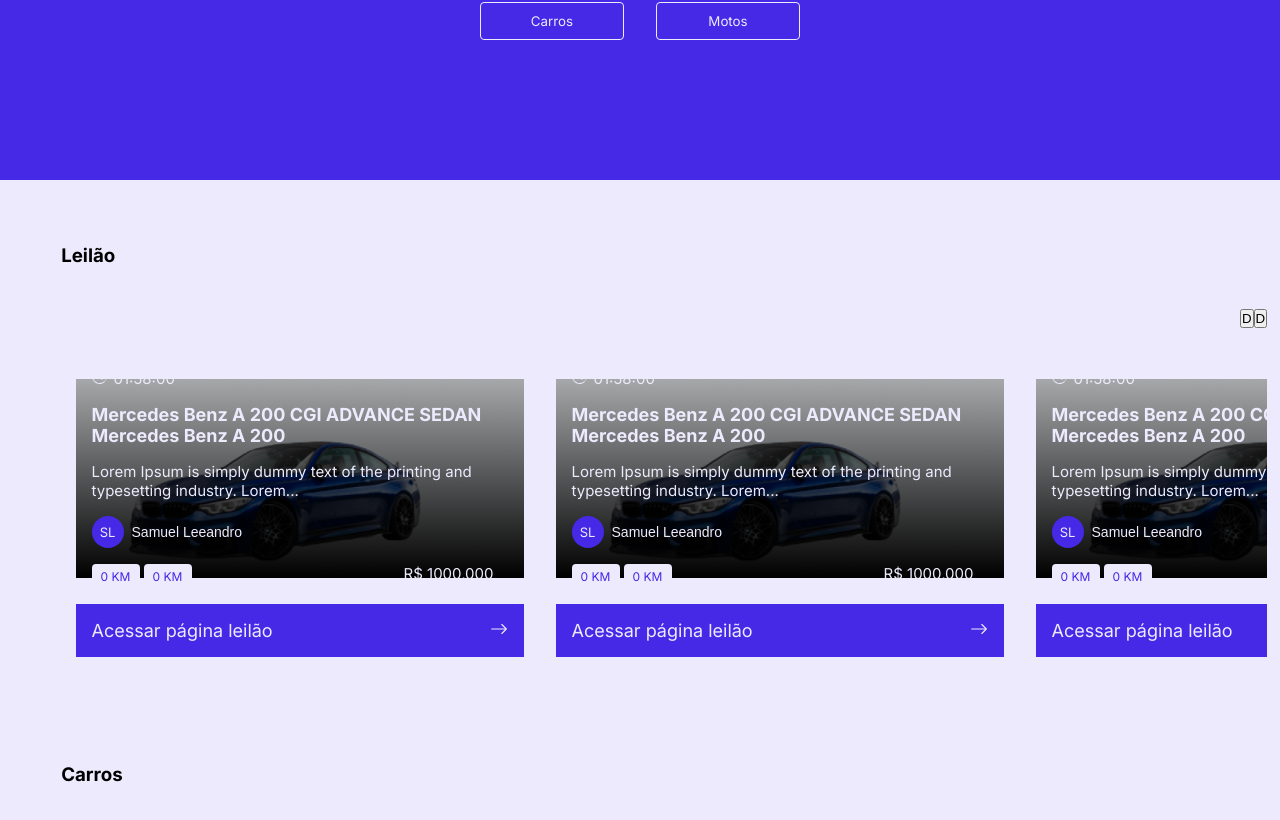
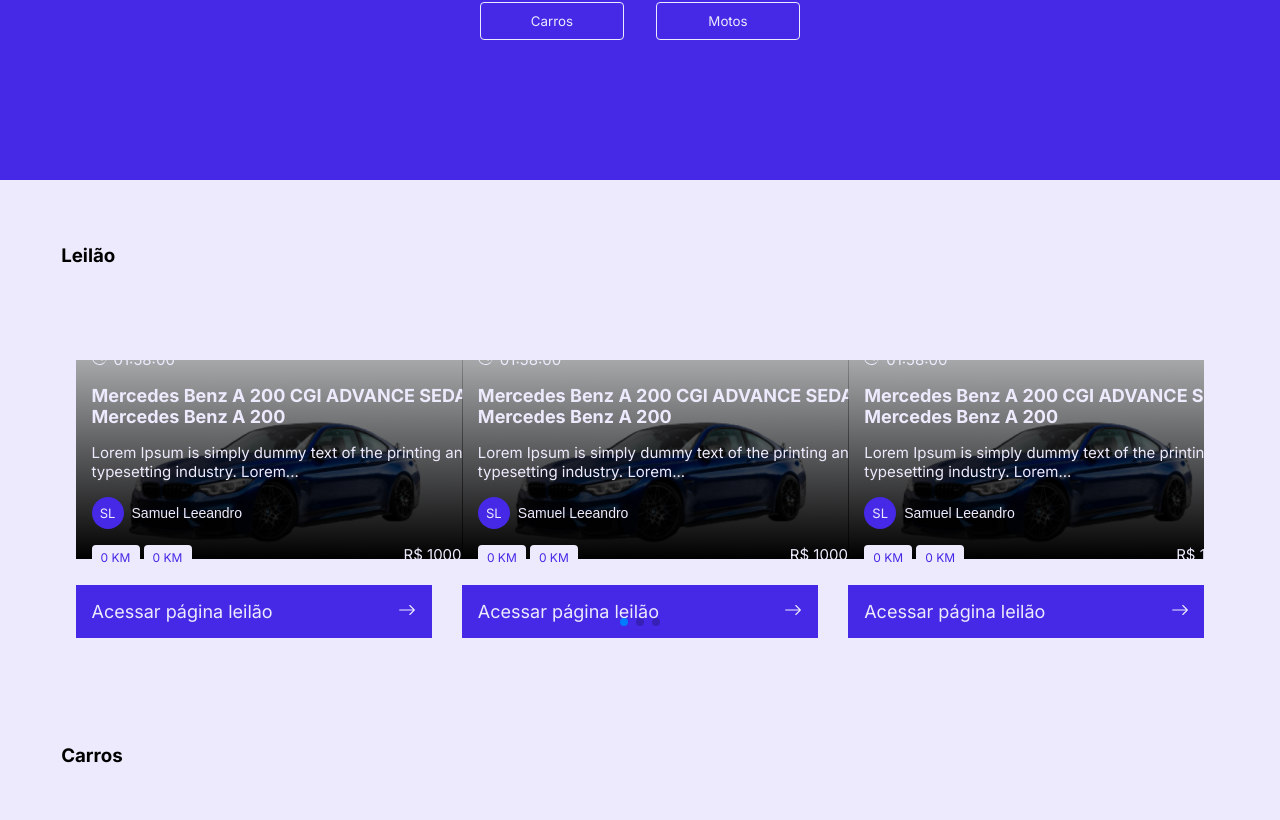
Before and after one commit to projeto-final-m6-kenzie/frontend-motorshop, a React (Create React App) app: page / in a window 1280 px wide. Shown: the part 360-1180 px from the top of the page. Built offline with nearby package versions, Linux system fonts and the light colour scheme.

Commit message:
feat: carrocel in Leilão

```diff
--- a/package.json
+++ b/package.json
@@ -11,6 +11,7 @@
     "@types/node": "^16.7.13",
     "@types/react": "^18.0.0",
     "@types/react-dom": "^18.0.0",
+    "@types/swiper": "^6.0.0",
     "axios": "^1.3.3",
     "react": "^18.2.0",
     "react-dom": "^18.2.0",
@@ -20,6 +21,7 @@
     "react-router-dom": "^6.8.1",
     "react-scripts": "5.0.1",
     "styled-components": "^5.3.6",
+    "swiper": "^9.0.5",
     "typescript": "*",
     "web-vitals": "^2.1.0",
     "yup": "^1.0.0"
--- a/src/components/Carrossel/index.tsx
+++ b/src/components/Carrossel/index.tsx
@@ -2,40 +2,65 @@
 import { Cards_carrossel } from '../Cards'
 import { Container, Container_carrossel } from './style'
 
+import { Swiper, SwiperSlide } from 'swiper/react'
+import 'swiper/css'
+import 'swiper/css/pagination'
+import { Pagination } from 'swiper'
+
 const Carrossel = () => {
   return (
     <Container>
-      <div>
+{/*       <div>
         <button>D</button>
         <button>D</button>
-      </div>
+      </div> */}
 
       <Container_carrossel>
+        <Swiper
+          slidesPerView={3}
+          spaceBetween={30}
+          pagination={{
+            clickable: true,
+          }}
+          modules={[Pagination]}
+          className='mySwiper'
+        >
+          <SwiperSlide>
             <Cards_carrossel
               img={background}
               title='Mercedes Benz A 200 CGI ADVANCE SEDAN Mercedes Benz A 200 '
               info='Lorem Ipsum is simply dummy text of the printing and typesetting industry. Lorem...'
             />
+          </SwiperSlide>
+          <SwiperSlide>
             <Cards_carrossel
               img={background}
               title='Mercedes Benz A 200 CGI ADVANCE SEDAN Mercedes Benz A 200 '
               info='Lorem Ipsum is simply dummy text of the printing and typesetting industry. Lorem...'
             />
+          </SwiperSlide>
+          <SwiperSlide>
             <Cards_carrossel
               img={background}
               title='Mercedes Benz A 200 CGI ADVANCE SEDAN Mercedes Benz A 200 '
               info='Lorem Ipsum is simply dummy text of the printing and typesetting industry. Lorem...'
             />
+          </SwiperSlide>
+          <SwiperSlide>
             <Cards_carrossel
               img={background}
               title='Mercedes Benz A 200 CGI ADVANCE SEDAN Mercedes Benz A 200 '
               info='Lorem Ipsum is simply dummy text of the printing and typesetting industry. Lorem...'
             />
+          </SwiperSlide>
+          <SwiperSlide>
             <Cards_carrossel
               img={background}
               title='Mercedes Benz A 200 CGI ADVANCE SEDAN Mercedes Benz A 200 '
               info='Lorem Ipsum is simply dummy text of the printing and typesetting industry. Lorem...'
             />
+          </SwiperSlide>
+        </Swiper>
       </Container_carrossel>
     </Container>
   )
```
Also changed, not shown: 1 other file (tests, documents, lock files or other folders). Lines whose indentation alone changed are shown as unchanged.
